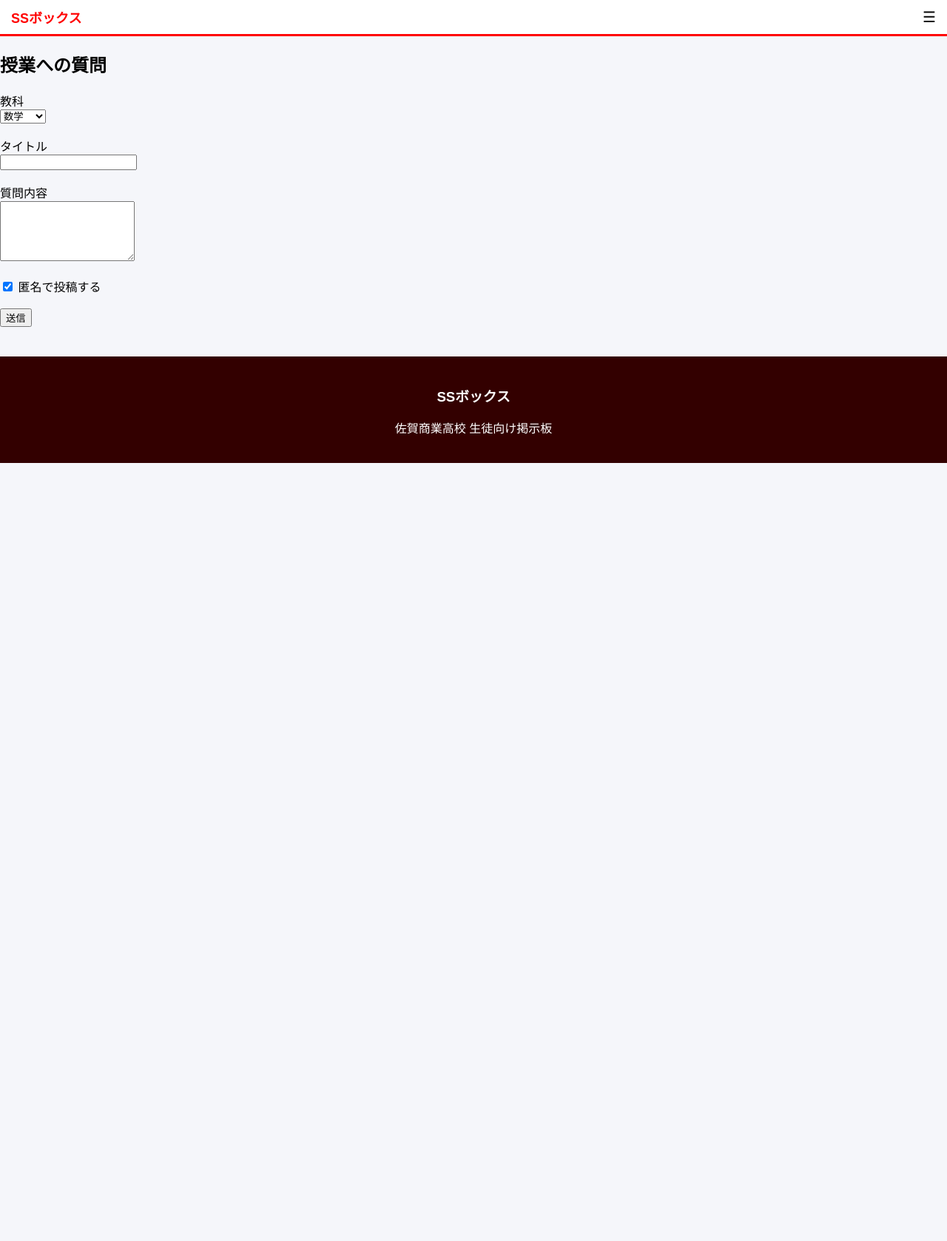
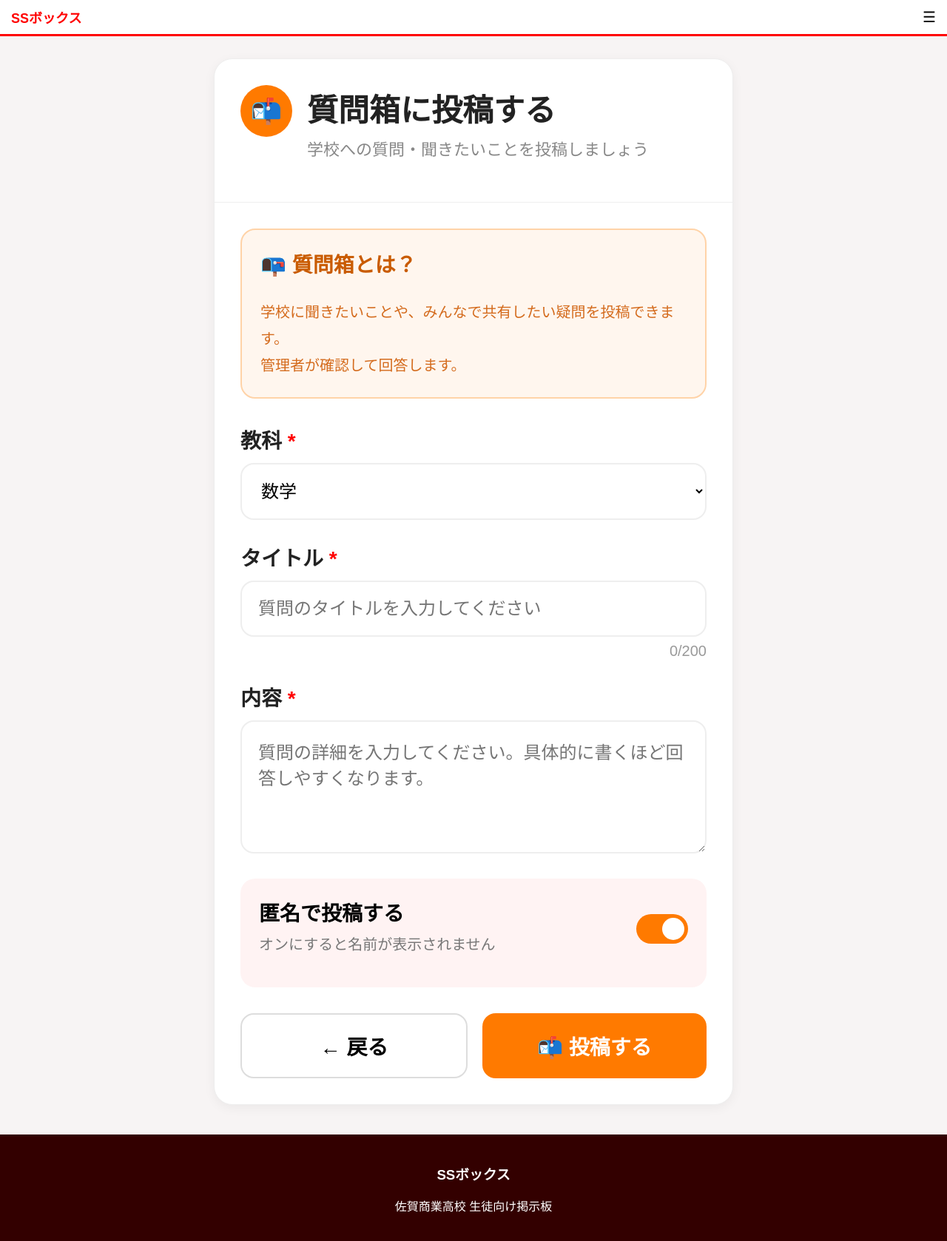
Before and after one commit to macchaislife/myschool, a Django app: template home/templates/home/post_lesson_question.html in a window 1280 px wide. Shown: the whole page at 74% size. Before the commit the page ends 626 px from the top, so only its background shows below. Run offline with Django 5.2, Linux system fonts and the light colour scheme; the template is opened without the code that fills it, so the values that code supplies are empty.

```diff
--- a/home/templates/home/post_lesson_question.html
+++ b/home/templates/home/post_lesson_question.html
@@ -1,33 +1,378 @@
 {% extends "home/base.html" %}
 {% block content %}
 
-<h2>授業への質問</h2>
+<style>
+body{
+    background:#f7f4f4;
+}
+
+.question-wrapper{
+    max-width:700px;
+    margin:30px auto;
+    background:white;
+    border-radius:25px;
+    overflow:hidden;
+    border:1px solid #eee;
+    box-shadow:0 4px 15px rgba(0,0,0,0.05);
+}
+
+.question-header{
+    padding:35px;
+    border-bottom:1px solid #eee;
+}
+
+.question-title-area{
+    display:flex;
+    align-items:flex-start;
+    gap:20px;
+}
+
+.question-icon{
+    width:70px;
+    height:70px;
+    background:#ff7a00;
+    border-radius:50%;
+    display:flex;
+    align-items:center;
+    justify-content:center;
+    font-size:34px;
+    color:white;
+    flex-shrink:0;
+}
+
+.question-title h1{
+    margin:0;
+    font-size:42px;
+    font-weight:800;
+    color:#222;
+}
+
+.question-title p{
+    margin-top:8px;
+    color:#888;
+    font-size:22px;
+}
+
+.question-body{
+    padding:35px;
+}
+
+.info-box{
+    background:#fff6ee;
+    border:2px solid #ffd3a8;
+    border-radius:20px;
+    padding:25px;
+    margin-bottom:35px;
+}
+
+.info-box h3{
+    margin-top:0;
+    color:#c95b00;
+    font-size:28px;
+}
+
+.info-box p{
+    color:#d46b1d;
+    font-size:20px;
+    line-height:1.8;
+    margin-bottom:0;
+}
+
+.form-group{
+    margin-bottom:30px;
+}
+
+label{
+    display:block;
+    margin-bottom:12px;
+    font-size:28px;
+    font-weight:700;
+    color:#222;
+}
+
+.required{
+    color:red;
+}
+
+input[type="text"],
+select,
+textarea{
+    width:100%;
+    padding:22px;
+    border:2px solid #eee;
+    border-radius:18px;
+    font-size:24px;
+    box-sizing:border-box;
+    background:white;
+}
+
+textarea{
+    min-height:180px;
+    resize:vertical;
+}
+
+.char-count{
+    text-align:right;
+    margin-top:8px;
+    color:#999;
+    font-size:20px;
+}
+
+.anonymous-box{
+    background:#fff3f3;
+    border-radius:20px;
+    padding:25px;
+    display:flex;
+    justify-content:space-between;
+    align-items:center;
+    margin-bottom:35px;
+}
+
+.anonymous-text h3{
+    margin:0;
+    font-size:28px;
+}
+
+.anonymous-text p{
+    margin-top:8px;
+    color:#777;
+    font-size:20px;
+}
+
+.switch{
+    position:relative;
+    display:inline-block;
+    width:70px;
+    height:40px;
+}
+
+.switch input{
+    opacity:0;
+    width:0;
+    height:0;
+}
+
+.slider{
+    position:absolute;
+    cursor:pointer;
+    top:0;
+    left:0;
+    right:0;
+    bottom:0;
+    background:#ddd;
+    transition:.4s;
+    border-radius:40px;
+}
+
+.slider:before{
+    position:absolute;
+    content:"";
+    height:30px;
+    width:30px;
+    left:5px;
+    bottom:5px;
+    background:white;
+    transition:.4s;
+    border-radius:50%;
+}
+
+input:checked + .slider{
+    background:#ff7a00;
+}
+
+input:checked + .slider:before{
+    transform:translateX(30px);
+}
+
+.button-area{
+    display:flex;
+    gap:20px;
+}
+
+.back-btn,
+.submit-btn{
+    flex:1;
+    padding:22px;
+    border:none;
+    border-radius:18px;
+    font-size:28px;
+    font-weight:700;
+    cursor:pointer;
+    transition:0.2s;
+}
+
+.back-btn{
+    background:white;
+    border:2px solid #ddd;
+}
+
+.submit-btn{
+    background:#ff7a00;
+    color:white;
+}
+
+.back-btn:hover,
+.submit-btn:hover{
+    transform:translateY(-2px);
+}
+
+@media(max-width:768px){
+
+.question-wrapper{
+    margin:10px;
+}
+
+.question-title h1{
+    font-size:28px;
+}
+
+.question-title p{
+    font-size:16px;
+}
+
+label{
+    font-size:22px;
+}
+
+input[type="text"],
+select,
+textarea{
+    font-size:18px;
+    padding:16px;
+}
+
+.button-area{
+    flex-direction:column;
+}
+}
+</style>
+
+<div class="question-wrapper">
+
+    <div class="question-header">
+
+        <div class="question-title-area">
+
+            <div class="question-icon">
+                📬
+            </div>
+
+            <div class="question-title">
+                <h1>質問箱に投稿する</h1>
+                <p>学校への質問・聞きたいことを投稿しましょう</p>
+            </div>
+
+        </div>
+
+    </div>
+
+    <div class="question-body">
+
+        <div class="info-box">
+            <h3>📭 質問箱とは？</h3>
+
+            <p>
+                学校に聞きたいことや、みんなで共有したい疑問を投稿できます。<br>
+                管理者が確認して回答します。
+            </p>
+        </div>
 
         <form method="post">
             {% csrf_token %}
 
-    <label>教科</label><br>
+            <div class="form-group">
+
+                <label>
+                    教科
+                    <span class="required">*</span>
+                </label>
+
                 <select name="subject">
+
                     <option value="math">数学</option>
                     <option value="jp">国語</option>
                     <option value="en">英語</option>
                     <option value="sci">理科</option>
                     <option value="soc">社会</option>
                     <option value="other">その他</option>
-    </select><br><br>
 
-    <label>タイトル</label><br>
-    <input type="text" name="title" required><br><br>
+                </select>
 
-    <label>質問内容</label><br>
-    <textarea name="content" rows="5" required></textarea><br><br>
+            </div>
+
+            <div class="form-group">
 
                 <label>
+                    タイトル
+                    <span class="required">*</span>
+                </label>
+
+                <input
+                    type="text"
+                    name="title"
+                    maxlength="200"
+                    placeholder="質問のタイトルを入力してください"
+                    required
+                >
+
+                <div class="char-count">
+                    0/200
+                </div>
+
+            </div>
+
+            <div class="form-group">
+
+                <label>
+                    内容
+                    <span class="required">*</span>
+                </label>
+
+                <textarea
+                    name="content"
+                    placeholder="質問の詳細を入力してください。具体的に書くほど回答しやすくなります。"
+                    required
+                ></textarea>
+
+            </div>
+
+            <div class="anonymous-box">
+
+                <div class="anonymous-text">
+                    <h3>匿名で投稿する</h3>
+                    <p>オンにすると名前が表示されません</p>
+                </div>
+
+                <label class="switch">
                     <input type="checkbox" name="anonymous" checked>
-        匿名で投稿する
-    </label><br><br>
+                    <span class="slider"></span>
+                </label>
 
-    <button type="submit">送信</button>
+            </div>
+
+            <div class="button-area">
+
+                <button
+                    type="button"
+                    class="back-btn"
+                    onclick="history.back()"
+                >
+                    ← 戻る
+                </button>
+
+                <button
+                    type="submit"
+                    class="submit-btn"
+                >
+                    📬 投稿する
+                </button>
+
+            </div>
+
         </form>
 
+    </div>
+
+</div>
+
 {% endblock %}
```
Lines whose indentation alone changed are shown as unchanged.
